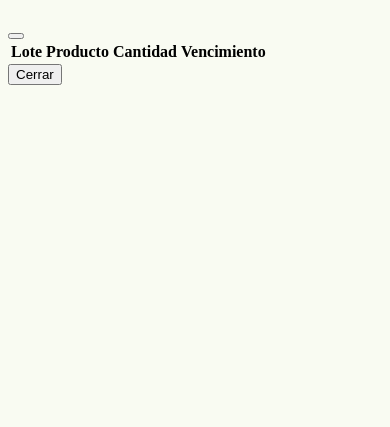
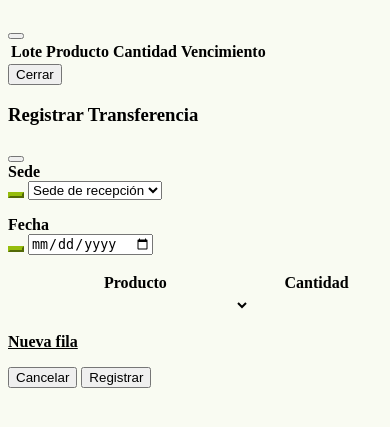
Before and after one commit to ricardojparram/Inventario-Wesley, a PHP site: template vista/interno/transferenciaVista.php in a window 390 px wide. Shown: the part 199-626 px from the top of the page. Run offline with PHP 8.4, Linux system fonts and the light colour scheme; the template is opened without the code that fills it, so the values that code supplies are empty.

Commit message:
feature: modal agregar transferencias con multifila e inputs(todavia no agrega)

```diff
--- a/assets/js/transferencia.js
+++ b/assets/js/transferencia.js
@@ -14,9 +14,8 @@
 
   function rellenar(bitacora = false) {
     $.post("", { mostrar: "", bitacora }, function (data) {
-      let tabla;
-      JSON.parse(data).forEach((row) => {
-        tabla += `
+      let tabla = JSON.parse(data).reduce((acc, row) => {
+        return acc += `
         <tr>
           <td>${row.id_transferencia}</th>
           <td scope="col">${row.nombre_sede}</td>
@@ -29,7 +28,7 @@
             </span>
           </td>
         </tr>`;
-      });
+      }, "");
       $("#tabla tbody").html(tabla ? tabla : "");
       mostrar = $("#tabla").DataTable({ resposive: true });
     }).fail((e) => {
@@ -59,4 +58,63 @@
     })
   })
 
+  fechaHoy($('#fecha'));
+
+  const mostrarProductos = () => {
+    $.post('', { select_producto: "" }, data => {
+      let option = data.reduce((acc, row) => {
+        return acc += `<option value="${row.cod_producto}">${row.lote}</option>`;
+      }, '')
+      console.log(option)
+      $('.select-productos').each(function () {
+        if (this.children.length == 1) {
+          $(this).append(option);
+          $(this).chosen({
+            width: '25vw',
+            placeholder_text_single: "Selecciona un producto",
+            search_contains: true,
+            allow_single_deselect: true,
           });
+        }
+      })
+
+    }, "json")
+  }
+
+  const filaPlantilla = `
+  <tr>
+    <td width="1%"><a class="eliminarFila a-asd" role="button"><i class="bi bi-trash-fill"></i></a></td>
+    <td width='30%'>
+      <select class="select-productos select-asd" name="TipoPago">
+        <option></option>
+      </select>
+    </td>
+    <td width='15%' class="precioPorTipo"><input class="select-asd precio-tipo" type="number" value="" /></td>
+  </tr>`;
+
+  const agregarFila = () => {
+    $('#tablaSeleccionarProductos').append(filaPlantilla);
+    mostrarProductos();
+    // cambio();
+    // validarRepetido();
+    // selectMultifila($('.select-productos'), $('.filaProductos'), '.table-body', 'No debe haber productos vacíos.');;
+    // validarFila($('#ASD'), $('.filaProductos'));
+  }
+
+  mostrarProductos();
+
+  /* Evento Agregar fila */
+  $('.agregarFila').on('click', function (e) {
+    agregarFila();
+  });
+
+  /* Evento Eliminar fila */
+  $('body').on('click', '.eliminarFila', function (e) {
+    $(this).closest('tr').remove();
+    // validarFila($('#ASD'), $('.filaProductos'));
+    // calculate()
+  });
+
+
+
+});
--- a/vista/interno/transferenciaVista.php
+++ b/vista/interno/transferenciaVista.php
@@ -9,6 +9,7 @@
   <?php $VarComp->header(); ?>
   <link rel="stylesheet" href="assets/css/estiloInterno.css">
   <link rel="stylesheet" type="text/css" href="assets/css/dataTables.bootstrap5.min.css">
+  <link rel="stylesheet" href="assets/css/chosen.min.css">
 </head>
 
 <body>
@@ -52,8 +53,7 @@
             <h5 class="card-title">Transferencia Registradas</h5>
           </div>
           <div class="col-6 text-end mt-3">
-            <button type="button" class="btn btn-success" data-bs-toggle="modal" data-bs-target="#basicModal"
-              id="agregarModalButton">Agregar</button>
+            <button type="button" class="btn btn-success agregar" data-bs-target="#Agregar" data-bs-toggle="modal">Agregar</button>
           </div>
         </div>
 
@@ -88,6 +88,8 @@
 </body>
 
 <?php $VarComp->js(); ?>
+<script src="assets/js/chosen.jquery.min.js"></script>
+<script src="assets/js/select2.full.min.js"></script>
 <script type="text/javascript" src="assets/js/transferencia.js"></script>
 
 </html>
@@ -97,7 +99,7 @@
     <div class="modal-content">
       <div class="modal-header alert alert-success">
         <h5 class="modal-title"><strong class="detalle_titulo"></strong></h5>
-        <button type="button" class="btn-close" data-bs-dismiss="modal" aria-label="Close"></button>
+        <button type="button" class="btn text-white" data-bs-dismiss="modal" aria-label="Close"><i class="bi bi-x-lg"></i></button>
       </div>
       <div class="modal-body">
         <table id="tabla_detalle" class="table table-hover">
@@ -118,4 +120,107 @@
     </div>
   </div>
 </div>
-<!-- FINAL MODAL DE PRODUCTOS -->
+<!-- FINAL MODAL DE MOSTRAR DETALLES -->
+
+<!-- INICIO MODAL DE AGREGAR -->
+
+<div class="modal fade" id="Agregar" tabindex="-1" data-bs-backdrop="static" data-bs-keyboard="false">
+  <div class="modal-dialog modal-lg">
+    <div class="modal-content">
+      <div class="modal-header alert alert-success">
+        <h3 class="modal-title"> <strong>Registrar Transferencia</strong> </h3>
+        <button type="button" class="btn text-white" data-bs-dismiss="modal" aria-label="Close"><i class="bi bi-x-lg"></i></button>
+      </div>
+
+      <div class="modal-body ">
+        <form id="agregarform">
+
+          <div class="form-group col-md-12">
+            <div class="container-fluid">
+              <div class="row">
+
+                <div class="form-group col-md-6">
+                  <label for="sede" class="col-sm-3 col-form-label"><strong>Sede</strong></label>
+                  <div class="input-group">
+                    <button type="button" class="iconos btn btn-secondary" data-bs-trigger="hover focus" data-bs-container="body" data-bs-toggle="popover" data-bs-placement="top" data-bs-content="Seleccione la sede que recibirá los productos."><i class="bi bi-person-fill"></i></button>
+                    <select class="form-control select2" placeholder="Sede de recepcion" id="sede">
+                      <option value="0" selected disabled>Sede de recepción</option>
+                      <?php
+                      if (isset($sedes)) {
+                        foreach ($sedes as $sede) {
+                      ?>
+                          <option value="<?= $sede->id_sede; ?>" class="opcion"><?= $sede->nombre; ?></option>
+                      <?php
+                        }
+                      }
+                      ?>
+
+                    </select>
+                  </div>
+                  <p class="error" style="color:#ff0000;text-align: center;" id="error1"></p>
+                </div>
+
+                <div class="form-group col-md-6">
+                  <label class="col-form-label" for="fecha"><strong>Fecha</strong></label>
+                  <div class="input-group">
+                    <button type="button" class="iconos btn btn-secondary" data-bs-trigger="hover focus" data-bs-container="body" data-bs-toggle="popover" data-bs-placement="top" data-bs-content="Fecha en la que se hace la transferencia"><i class="bi bi-calendar2-date"></i></button>
+                    <input class="form-control" type="date" id="fecha" />
+                  </div>
+                  <p class="error" style="color:#ff0000;text-align: center;" id="error4"></p>
+                </div>
+
+              </div>
+            </div>
+          </div>
+
+          <div class="row">
+            <div class="form-group my-3 ">
+              <div class="container-fluid">
+                <div class="row">
+                  <div class="table table-body-tipo form-group col-12">
+
+                    <table class="table table-striped">
+                      <thead>
+                        <tr>
+                          <th></th>
+                          <th>Producto</th>
+                          <th>Cantidad</th>
+                        </tr>
+                      </thead>
+                      <tbody id="tablaSeleccionarProductos">
+                        <tr>
+                          <td width="1%"><a class="eliminarFila a-asd" role="button"><i class="bi bi-trash-fill"></i></a></td>
+                          <td width='30%'>
+                            <select class="select-productos select-asd" name="TipoPago">
+                              <option></option>
+                            </select>
+                          </td>
+                          <td width='15%' class="precioPorTipo"><input class="select-asd precio-tipo" type="number" value="" /></td>
+                        </tr>
+
+                      </tbody>
+                    </table>
+
+                    <p class="filaTipoPago error" style="color:#ff0000;text-align: center;"></p>
+                    <a class="agregarFila a-asd" href="#"><i class="bi bi-plus-circle-fill"></i> Nueva fila</a> <br>
+
+                  </div>
+                </div>
+              </div>
+
+            </div>
+
+          </div>
+
+          <p id="pValid" class="error" style="color:#ff0000;text-align: center;"></p>
+          <div class="modal-footer">
+            <button type="button" class="btn btn-secondary cerrar" id="cerrar" data-bs-dismiss="modal">Cancelar</button>
+            <button type="submit" class="btn btn-success " id="registrar">Registrar</button>
+          </div>
+        </form>
+      </div>
+    </div>
+  </div>
+</div>
+
+<!-- FINAL MODAL DE AGREGAR -->
```
Also changed, not shown: 2 other files. Lines whose indentation alone changed are shown as unchanged.
